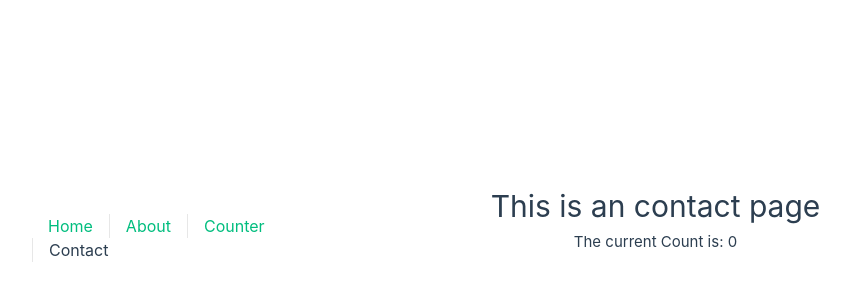
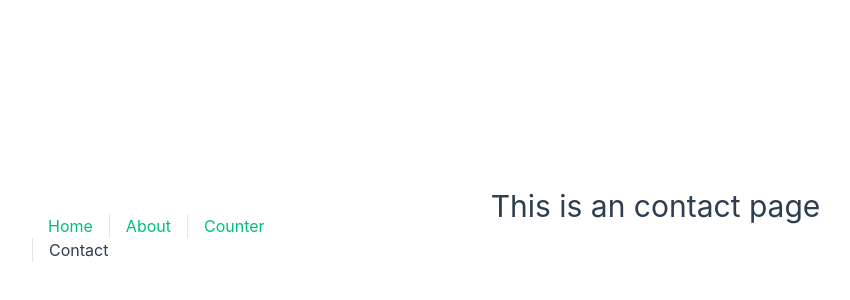
Before and after one commit to ErmalTroci/vue-3, a Vue app: page /contact in a window 1280 px wide. Shown: the part 170-470 px from the top of the page, without its empty margins (187-1037 px from the left). Built offline with nearby package versions, Linux system fonts and the light colour scheme.

Commit message:
use Pinia

```diff
--- a/package.json
+++ b/package.json
@@ -10,6 +10,7 @@
     "format": "prettier --write src/"
   },
   "dependencies": {
+    "pinia": "^2.1.6",
     "sweetalert2": "^11.7.22",
     "vue": "^3.3.4",
     "vue-router": "^4.2.4"
--- a/src/main.js
+++ b/src/main.js
@@ -1,11 +1,12 @@
 import './assets/main.css'
 
 import { createApp } from 'vue'
+import { createPinia } from "pinia";
 import App from './App.vue'
 import router from './router'
 
 const app = createApp(App)
 
 app.use(router)
-
+app.use(createPinia());
 app.mount('#app')
--- /dev/null
+++ b/src/stores/CounterStore.js
@@ -0,0 +1,25 @@
+import { defineStore } from "pinia";
+
+export let useCounterStrore = defineStore('counter', {
+  // data
+  state() {
+      return {
+        count: 0
+      }
+    },
+  //methods
+    actions: {
+      increment() {
+        if (this.count < 10){
+          this.count++;
+        }
+      }
+    },
+    // computed
+    getters: {
+        remaining() {
+          return 10 - this.count;
+        }
+    }
+
+});
--- a/src/stores/counterStore.js
+++ /dev/null
@@ -1,15 +0,0 @@
-import { reactive } from "vue";
-
-export let counter = reactive({
-  // state
-  count: 0,
-
-  // action
-  increment() {
-    if (this.count >= 10) {
-      return;
-    }
-
-    this.count++;
-  }
-});
--- a/src/stores/quizStore.js
+++ b/src/stores/quizStore.js
@@ -1,4 +1,4 @@
- import { reactive } from "vue";
+import { reactive } from "vue";
 export let state = reactive({
     name: 'My Second Quiz!',
     questions: []
--- a/src/views/AboutView.vue
+++ b/src/views/AboutView.vue
@@ -1,6 +1,5 @@
 <script setup>
 import { useFlash } from "@/composables/useFlash";
-
 let { flash } = useFlash();
 </script>
 
--- a/src/views/ContactView.vue
+++ b/src/views/ContactView.vue
@@ -1,11 +1,10 @@
 <script setup>
-import { counter } from '../stores/counterStore';
 </script>
 <template>
   <div class="contact">
     <h1>This is an contact page</h1>
     <p>
-      The current Count is: {{ counter.count }}
+<!--      The current Count is: {{ counter.count }}-->
     </p>
   </div>
 </template>
--- a/src/views/CounterView.vue
+++ b/src/views/CounterView.vue
@@ -1,11 +1,15 @@
 <script setup>
-import {counter} from "@/stores/counterStore";
+import { useCounterStrore } from "@/stores/CounterStore";
+let counter = useCounterStrore();
 </script>
 
 <template>
   <div>
     <h1>{{ counter.count }}</h1>
 
-    <button @click="counter.increment()">Increment</button>
+    <button
+        @click="counter.increment()"
+        :disabled="! counter.remaining"
+    >Increment ( {{ counter.remaining }} Remaining)</button>
   </div>
 </template>
```
Also changed, not shown: src/views/HomeView.vue (line endings or trailing spaces), 1 other file (tests, documents, lock files or other folders).
